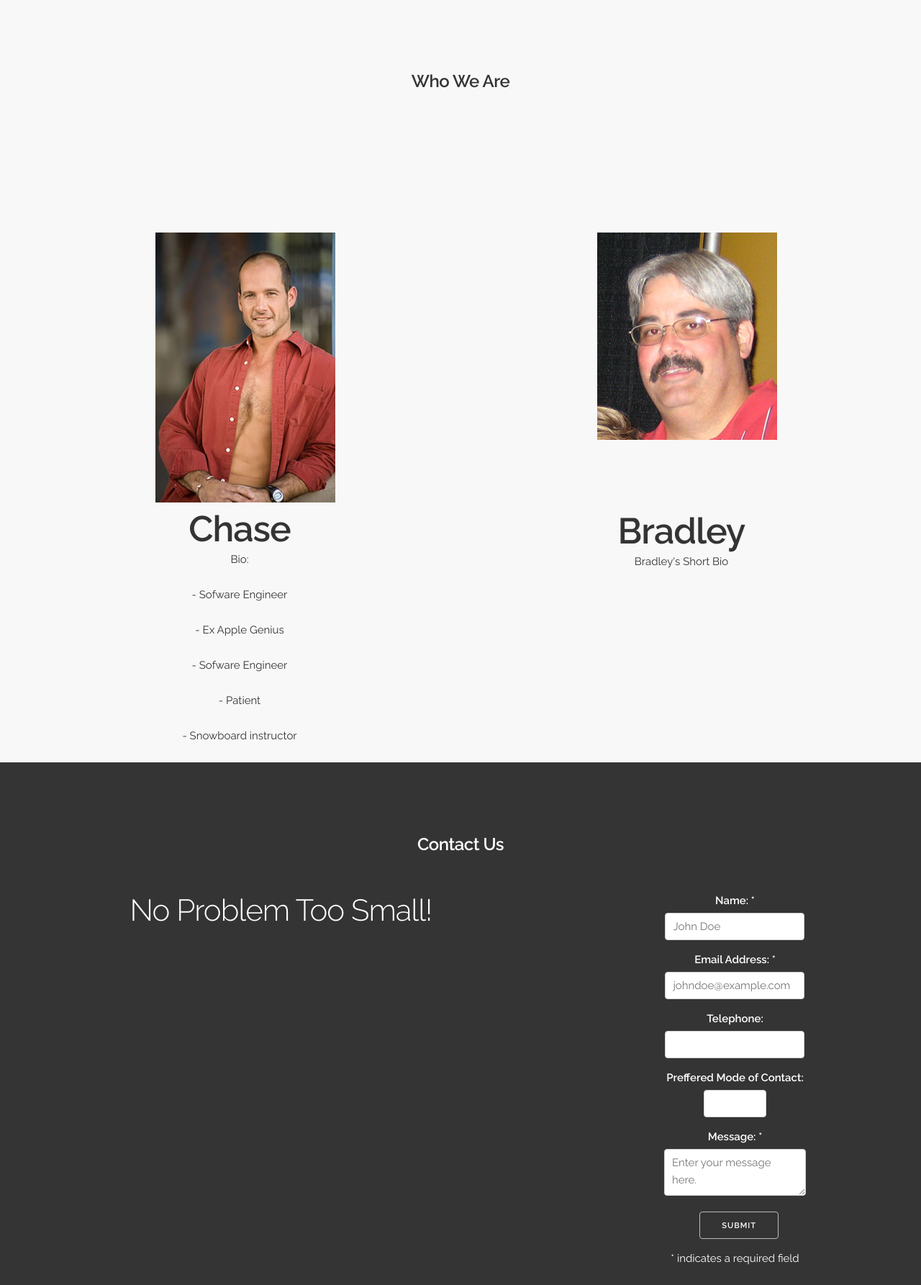
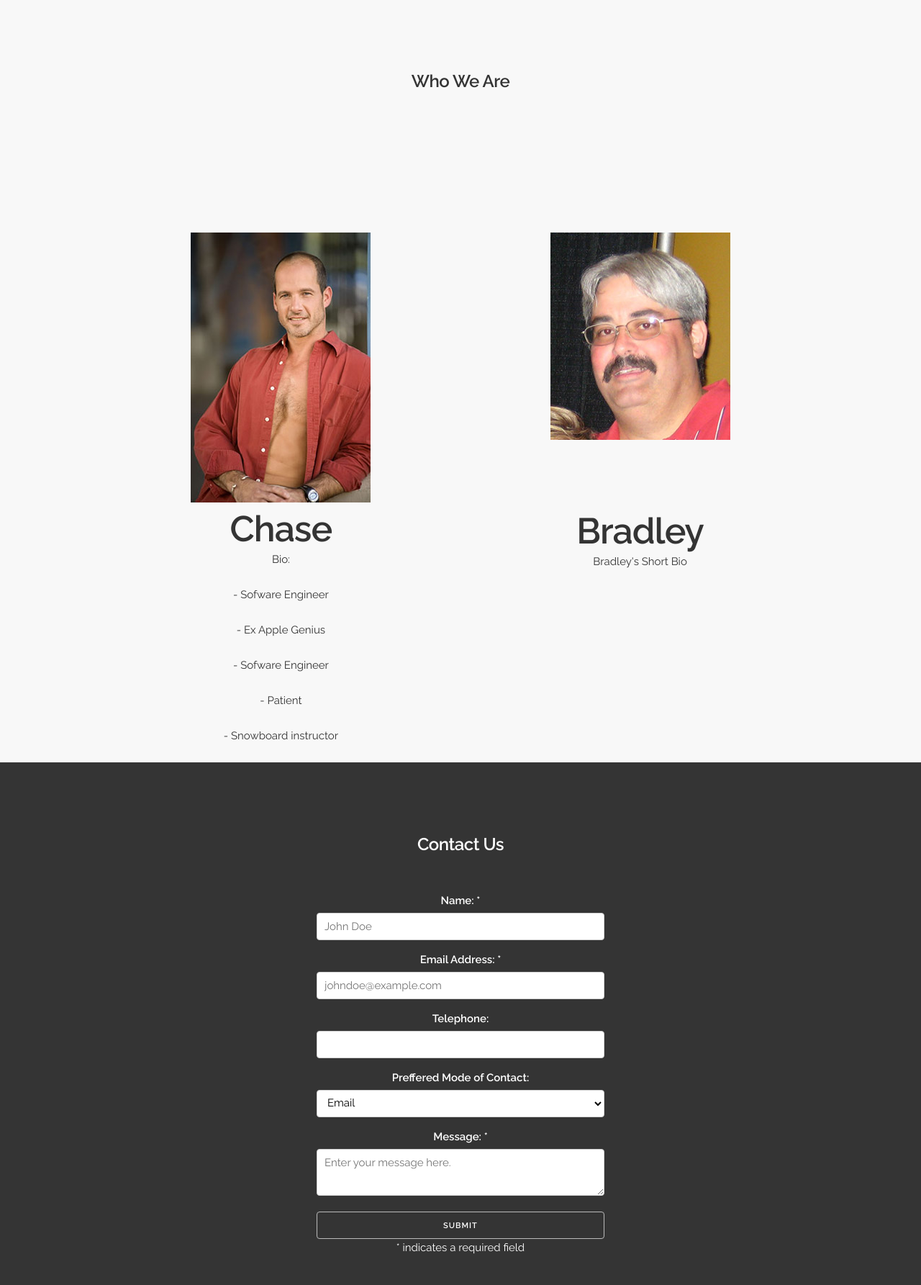
Before and after one commit to chickendiver/BreezeWebsite, a PHP site: page / in a window 1280 px wide. Shown: the part 1086-2871 px from the top of the page at 72% size. After the commit the page ends 2828 px from the top, so only its background shows below. Run offline with PHP 8.4, Linux system fonts and the light colour scheme.

Commit message:
some more contact form stuff, also reformatted the about us part

```diff
--- a/css/layout.css
+++ b/css/layout.css
@@ -224,15 +224,19 @@
 }
 
 .band.contact #contact-form{
-    float:right;
+
 }
 
-.band.contact input, .band.contact textarea {
+.band.contact input, .band.contact textarea, .band.contact select {
     color:black;
+    width:400px;
 }
 
 .band.contact input#submit-button {
     color:white;
+    margin:0;
+    margin-right: auto;
+    margin-left: auto;
 }
 
 
--- a/index.php
+++ b/index.php
@@ -104,10 +104,12 @@
           <div class= "twelve columns">
             <h5>Who We Are</h5>
           </div>
-          <div class = "twelve columns" style = "text-align:center;">
-              <div class = "bio picture" style = "float:left; margin-left:5%; margin-right:5%;">
+        </div>
+        <div class="row" style = "margin-right:auto; margin-left:auto;">
+          <div class = "six columns" style = "text-align:center;">
+              <div class = "bio picture" style = "padding-left:10px; padding-right:10px;">
                 <picture>
-                    <img src="./images/chase_bio.jpg" alt="Breeze Technical Services">
+                    <img src="./images/chase_bio.jpg" alt="Breeze Technical Services" >
                 </picture>
                 <h1>Chase</h1>
                 <p>Bio:</p>
@@ -118,9 +120,11 @@
                 <p>- Snowboard instructor</p>
 
               </div>
-              <div class = "bio" style = "float:right; margin-right:5%; margin-right:5%;">
+            </div>
+            <div class="six columns" style = "text-aligh:center;">
+              <div class = "bio picture" style = "padding-left:10px; padding-right:10px;">
                 <picture>
-                    <img src="./images/bradley_bio.jpg" alt="Breeze Technical Services">
+                    <img src="./images/bradley_bio.jpg" alt="Breeze Technical Services" >
                 </picture>
 
                   <!-- Don't foget to remove this margin when images are fixed -->
@@ -142,13 +146,7 @@
         </div>
 
         <div class = "row">
-          <div class="six columns">
-
-            <h2>No Problem Too Small! </h2>
-
-          </div>
-
-          <div class="six columns">
+          <div class="twelve columns">
             <div id="contact-form">
 
             <?php
@@ -187,9 +185,9 @@
                       <input type="tel" id="telephone" name="telephone" value="<?php echo ($sr && !$cf['form_ok']) ? $cf['posted_form_data']['telephone'] : '' ?>" />
 
                       <label for="contactType">Preffered Mode of Contact: </label>
-                      <select id="contactType" name="contactType">
-                          <option value="phone">Phone</option>
-                          <option value="email">Email</option>
+                      <select id="contactType" name="contactType" >
+                          <option value="email" <?php echo($sr && !$cr['form_ok'] && $cf['posted_form_data']['contactType'] == 'email') ? "selected='selected'" : '' ?>>Email</option>
+                          <option value="phone" <?php echo($sr && !$cr['form_ok'] && $cf['posted_form_data']['contactType'] == 'phone') ? "selected='selected'" : '' ?>>Phone</option>
                       </select>
 
                       <label for="message">Message: <span class="required">*</span></label>
--- a/process.php
+++ b/process.php
@@ -73,7 +73,7 @@ if( isset($_POST) ){
             'name' => $name,
             'email' => $email,
             'telephone' => $telephone,
-            'enquiry' => $enquiry,
+            'contactType' => $enquiry,
             'message' => $message
         ),
         'form_ok' => $formok,
```
